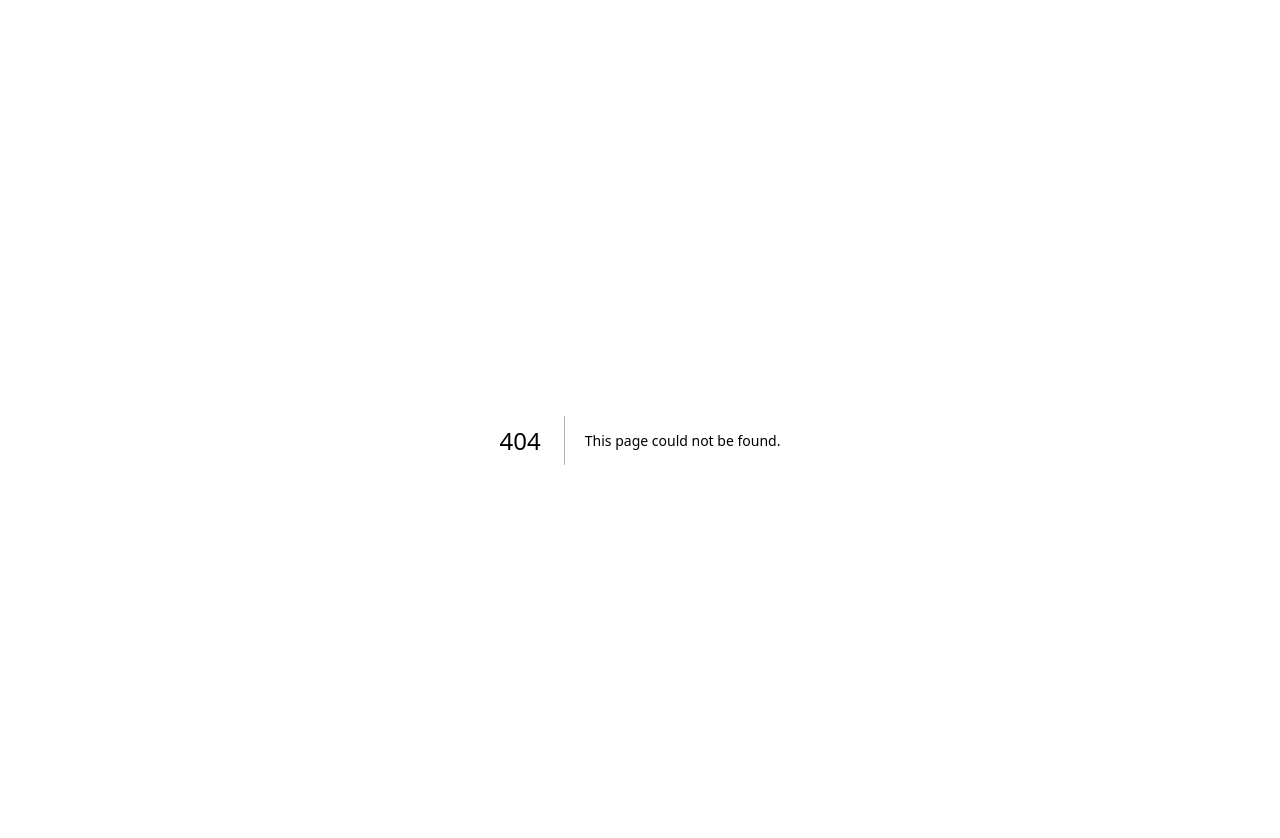
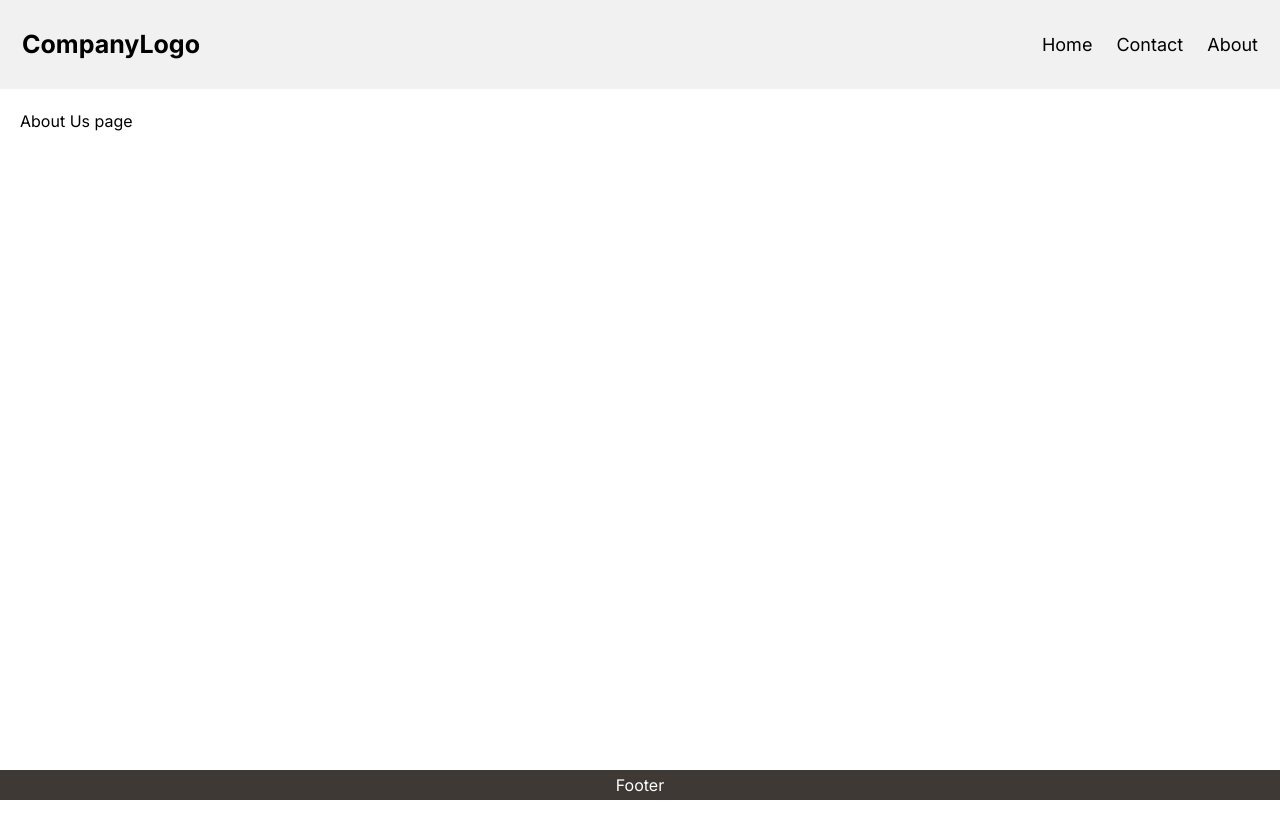
Before and after one commit to FaaizSayed/Accessibility-Next.js, a Next.js app: page /about in a window 1280 px wide. Before the commit this address had no page. Shown: the top 838 px of the page. After the commit the page ends 800 px from the top, so only its background shows below. Built offline with nearby package versions, Linux system fonts and the light colour scheme.

Commit message:
Accessibility in Next.js

```diff
--- /dev/null
+++ b/app/about/page.js
@@ -0,0 +1,7 @@
+export default function About() {
+    return (
+        <main>
+            <h1>About Us page</h1>
+        </main>
+    )
+}
--- /dev/null
+++ b/app/component/Footer/footer.js
@@ -0,0 +1,7 @@
+export default function Footer() {
+    return (
+        <footer>
+        <p>Footer</p>
+      </footer>
+    );
+};
--- /dev/null
+++ b/app/component/Header/header.js
@@ -0,0 +1,16 @@
+import Link from "next/link";
+
+export default function Header() {
+  return (
+    <header className="header">
+      <a href="#default" class="logo">
+        CompanyLogo
+      </a>
+      <div class="header-right">
+        <Link href="/">Home</Link>
+        <Link href="/contact">Contact</Link>
+        <Link href="/about">About</Link>
+      </div>
+    </header>
+  );
+}
--- /dev/null
+++ b/app/contact/page.js
@@ -0,0 +1,7 @@
+export default function Contact() {
+    return (
+        <main>
+            <h1>Contact Us page</h1>
+        </main>
+    )
+}
--- a/app/globals.css
+++ b/app/globals.css
@@ -2,6 +2,76 @@
 @tailwind components;
 @tailwind utilities;
 
-html, body {
+* {
+  box-sizing: border-box;
+}
+
+body {
+  display: flex;
+  flex-direction: column;
+  min-height: 100vh;
+  justify-content: space-between;
+}
+
+main {
   padding: 20px;
+  flex: auto;
 }
+
+/* Header Styling */
+
+.header {
+  overflow: hidden;
+  background-color: #f1f1f1;
+  padding: 20px 10px;
+}
+
+.header a {
+  float: left;
+  color: black;
+  text-align: center;
+  padding: 12px;
+  text-decoration: none;
+  font-size: 18px;
+  line-height: 25px;
+  border-radius: 4px;
+}
+
+.header a.logo {
+  font-size: 25px;
+  font-weight: bold;
+}
+
+.header a:hover {
+  background-color: #ddd;
+  color: black;
+}
+
+.header a.active {
+  background-color: dodgerblue;
+  color: white;
+}
+
+.header-right {
+  float: right;
+}
+
+@media screen and (max-width: 500px) {
+  .header a {
+    float: none;
+    display: block;
+    text-align: left;
+  }
+
+  .header-right {
+    float: none;
+  }
+}
+
+/* Footer */
+footer {
+  text-align: center;
+  padding: 3px;
+  background-color: rgb(63, 57, 54);
+  color: white;
+}
--- a/app/layout.js
+++ b/app/layout.js
@@ -1,17 +1,23 @@
+import Footer from './component/Footer/footer'
+import Header from './component/Header/header'
 import './globals.css'
 import { Inter } from 'next/font/google'
 
 const inter = Inter({ subsets: ['latin'] })
 
 export const metadata = {
-  title: 'Create Next App',
-  description: 'Generated by create next app',
+  title: 'Accessibility in Next.js',
+  description: 'Basic Accessibility Setup in Next.js',
 }
 
 export default function RootLayout({ children }) {
   return (
     <html lang="en">
-      <body className={inter.className}>{children}</body>
+      <body className={inter.className}>
+        <Header />
+        {children}
+        <Footer />
+        </body>
     </html>
   )
 }
--- a/app/page.js
+++ b/app/page.js
@@ -1,13 +1,7 @@
 export default function Home() {
   return (
-    <>
-    <header>
-
-    </header>
     <main>
       <h1>Accessibility in Next.js</h1>
     </main>
-    <footer></footer>
-    </>
-  )
+  );
 }
```
